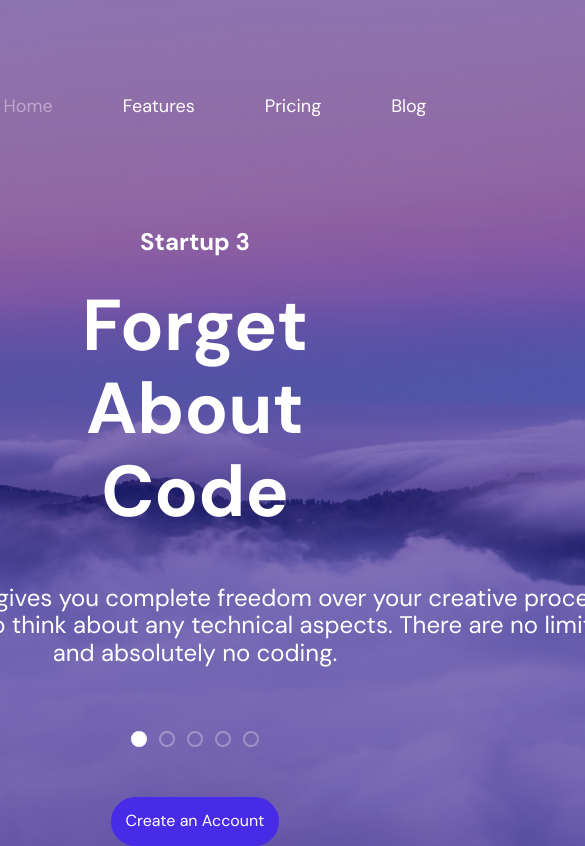
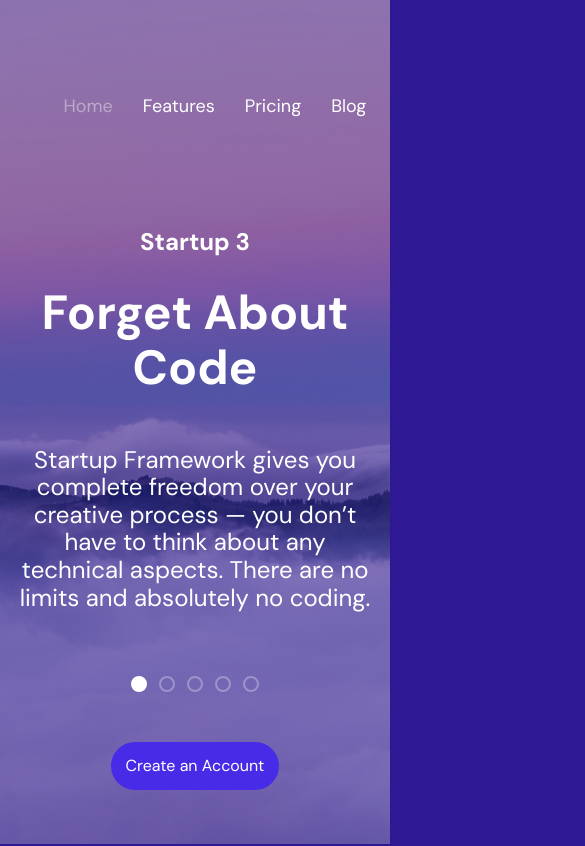
Before and after one commit to y9tr3ble/landing-startup-page, a plain HTML site: page index.html in a window 390 px wide. Shown: the top 846 px of the page, 585 px wide, since content can reach past the window. Drawn offline with Linux system fonts and the light colour scheme.

Commit message:
made adaptive design

```diff
--- a/styles/style.css
+++ b/styles/style.css
@@ -2,6 +2,8 @@ body {
   background-image:url('../images/Image.png');
   background-color: #2F1893;
   font-family: 'DM Sans';
+  overflow-x: hidden;
+  width: 100%;
 }
 
 h1, p, h2 {
@@ -87,3 +89,20 @@ li {
     background-color: white;
     border: 2px solid white;
 }
+
+@media (max-width: 950px) {
+  .Startup__Description {
+    width: 90%;
+    max-width: 500px;
+  }
+
+  li {
+    padding-inline: 15px;
+  }
+}
+
+@media (max-width: 600px) {
+  .Startup__Name {
+    font-size: 48px;
+  }
+}
```
